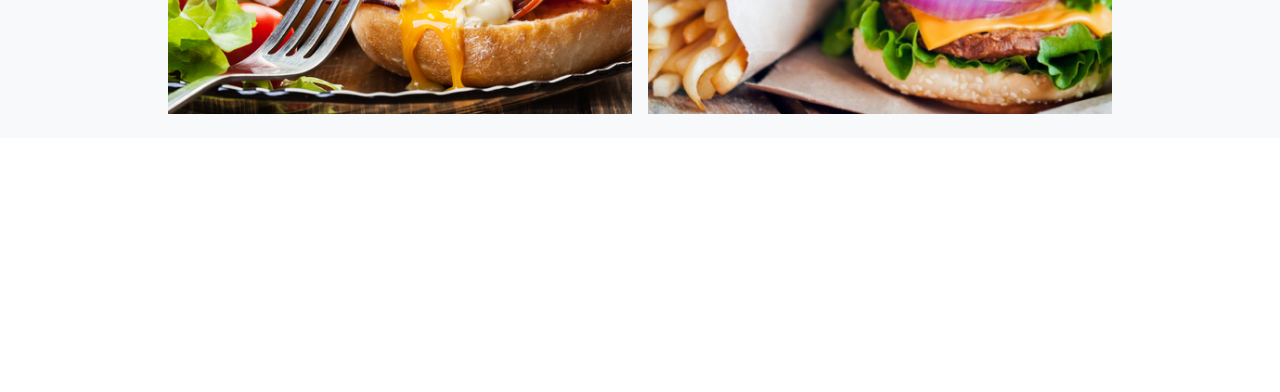
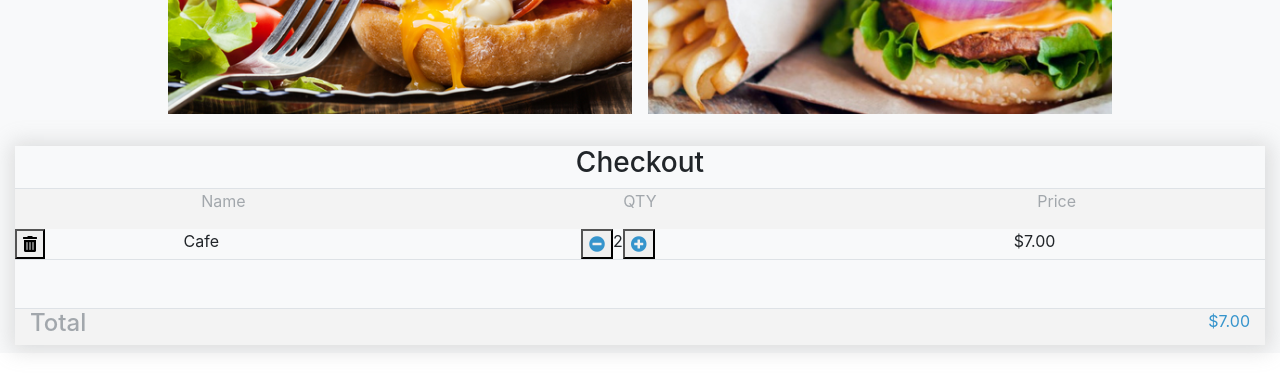
Before and after one commit to kathmontalvo/Burger-queen, a React app in the folder burger-queen/: page /home in a window 1280 px wide. Shown: the part 374-766 px from the top of the page. Built offline with nearby package versions, Linux system fonts and the light colour scheme; no server answers.

Commit message:
agregando diseno del pedido

```diff
--- a/burger-queen/src/components/Home/Index.js
+++ b/burger-queen/src/components/Home/Index.js
@@ -5,7 +5,7 @@ import Opts from './Menu-opt';
 import Lunch from '../../images/lunch-menu.png';
 import Breakfast from '../../images/breakfast-menu.jpg';
 import Products from './Products';
-
+import Pedido from './Pedido'
 const Home = () => {
 
 
@@ -40,6 +40,10 @@ const Home = () => {
           < Products data={prodData} menu={"Almuerzo"} />
         )}
       </div>
+      <Pedido
+      name='Cafe'
+      quantity='2'
+      price='7'/>
     </>
   )
 }
--- /dev/null
+++ b/burger-queen/src/components/Home/Pedido.js
@@ -0,0 +1,30 @@
+import React from 'react'
+
+const Pedido = ({name, price, quantity }) => {
+    return(
+        <div className='d-flex align-items-center column main-box my-2'>
+        <div className='width-100 text-align border-bottom'><h3>Checkout</h3></div>
+        <div className='d-flex width-100 text-align checkout'>
+            <p className='col-4'>Name</p>
+            <p className='col-4'>QTY</p>
+            <p className='col-4'>Price</p>
+        </div>
+        <div className='d-flex width-100 text-align border-bottom'>
+        <button><i class="fas fa-trash-alt"></i></button>
+            <p className='my-0 col-3'>{name}</p>
+            <div className='d-flex col-5 justify-content-center'>
+                <button><i class="fas fa-minus-circle price"></i></button>
+                <span>{quantity}</span>
+                <button><i class="fas fa-plus-circle price"></i></button>
+            </div>
+            <p className='my-0 col-3'>${price}.00</p>
+        </div>
+        <div className='d-flex border-top checkout width-100 mt-5'>
+            <h4 className='col-6'>Total</h4>
+            <p className='my-0 col-6 right price'>${price}.00</p>
+        </div>
+        </div>
+    )
+}
+
+export default Pedido
--- a/burger-queen/src/components/Home/Products.js
+++ b/burger-queen/src/components/Home/Products.js
@@ -8,7 +8,7 @@ const Product = ({ data, menu }) => {
 
   return product.map(product => (
 
-    <div className="card my-3" key={product._id} >
+    <div className="card my-3 " key={product._id} >
       <img className="card-img-top"  src={product.image} alt={product.name} />
       <div className="card-body">
         <h5 className="card-title">{product.name}</h5>
@@ -18,4 +18,4 @@ const Product = ({ data, menu }) => {
   ))
 }
 
-export default Product
+export default Product;
--- a/burger-queen/src/css/App.css
+++ b/burger-queen/src/css/App.css
@@ -14,6 +14,10 @@
 }
 .height-60{
   max-height: 60px;
+}
+.height-100{
+  max-height: 200px;
+  max-width: 100%;
 }
 .width-100{
   width:100%;
@@ -50,7 +54,17 @@
 .mt-0{
   margin-top: 0;
 }
-
+.border-bottom{
+  border-bottom: 1px solid lightslategray;
+}
+.border-top{
+  border-top: 1px solid lightslategray;
+}
+.right{text-align: right;}
+.checkout{
+  background-color: #f3f3f3;
+  color: #6c757d99;
+}
 .medium {
   font-size: large;
   text-align: center;
@@ -83,6 +97,9 @@
 .img-w{
   max-width: 500px;
 }
+.price{
+  color: #3594cc;
+}
 .btn-color {
   background-color: #3594cc;
   color: white;
@@ -109,14 +126,11 @@
 .max-50{
   max-width: 50px;
 }
-/* .main-box {
-  border: solid #00000000;
-  padding: 10px;
-  border-radius: 15px;
-  box-shadow: yellow;
+.main-box {
+
   box-shadow: 1px 1px 20px 4px #9c9a9a54;
-  margin-bottom: 10%;
-} */
+  width:100%;
+}
 
 .main-img {
   max-width: 60%;
```
Also changed, not shown: burger-queen/data.json (deleted, +0 -39 lines), burger-queen/src/images/cafeamericano.webp (deleted), burger-queen/src/images/cafeleche.png (deleted), burger-queen/src/images/fruta.png (deleted), burger-queen/src/images/jamonqueso.png (deleted).
